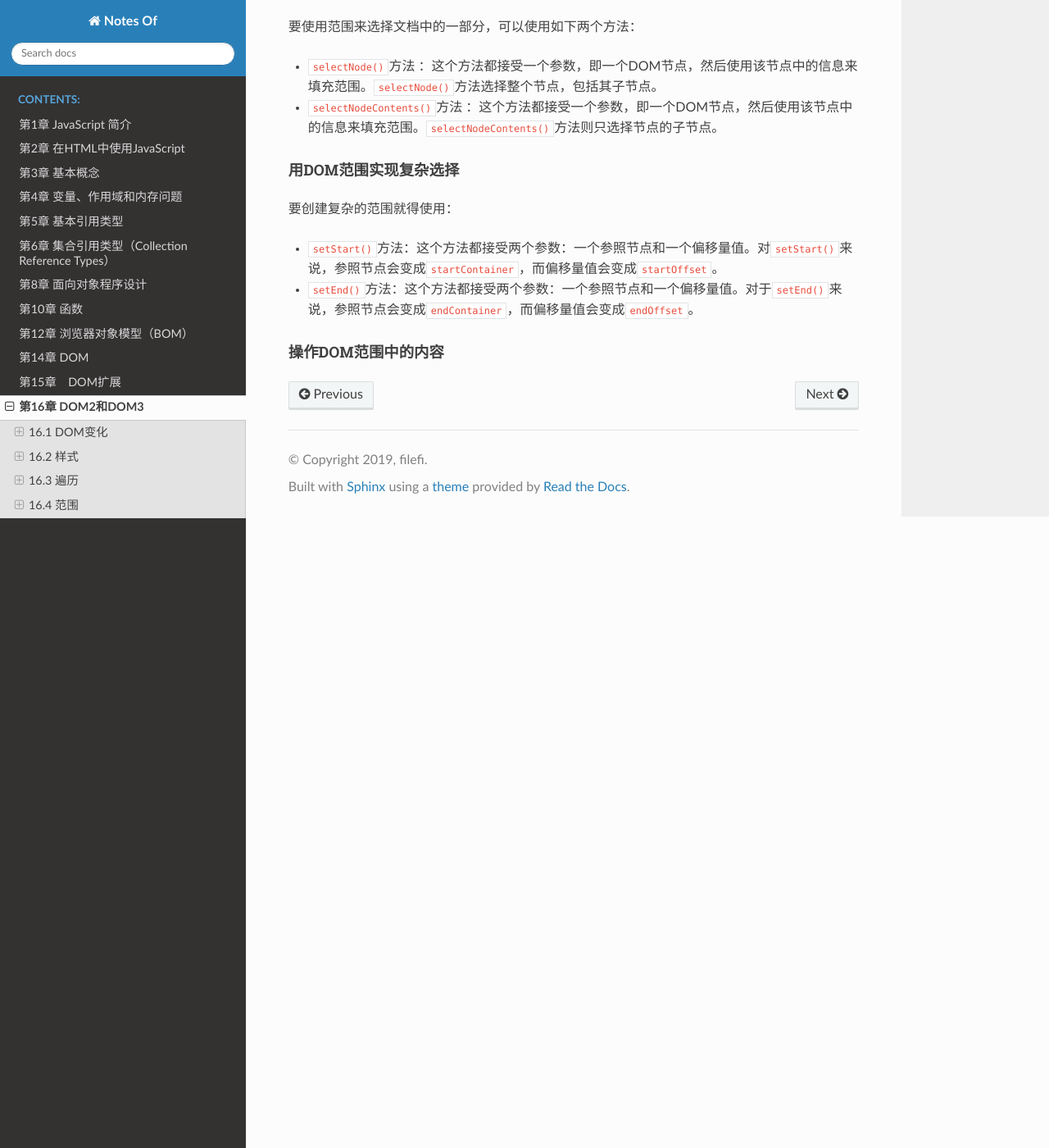
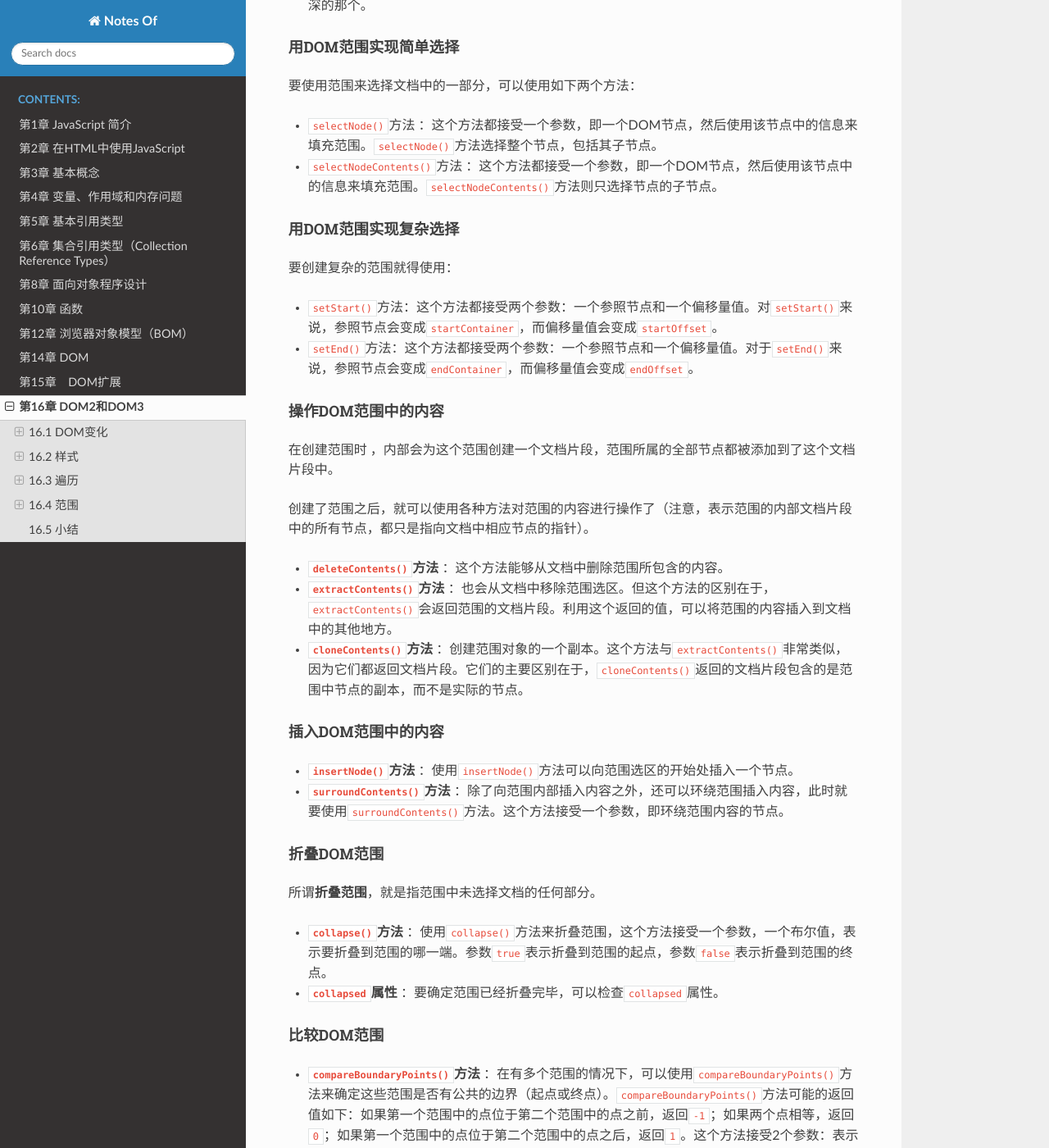
Before and after one commit to filefi/NotesOfProfessional-JavaScript-for-Web-Developers, a Sphinx documentation site: the page built from source/Chapter16-DOM_Levels_2_and_3.md, in a window 1280 px wide and 1400 px high, scrolled down 13179 px. Shown: the whole window at 82% size. Built offline with Sphinx 7.4.7 and the Read the Docs theme 2.0.0, drawn with Linux system fonts in a browser that asks for light colours; some of the changed text lies outside the part shown.

Commit message:
chapter 16 finished

````diff
--- a/source/Chapter16-DOM_Levels_2_and_3.md
+++ b/source/Chapter16-DOM_Levels_2_and_3.md
@@ -15,6 +15,8 @@ DOM1级主要定义的是HTML和XML文档的底层结构。DOM2和DOM3级则在
 ## 16.1 DOM变化
 
 ### 16.1.1 针对XML命名空间的变化
+
+**DOM2级核心”为不同的DOM类型引入了一些与XML命名空间有关的方法。这些变化只在使用XML或XHTML文档时才有用；对于HTML文档没有实际意义。**
 
 有了XML命名空间，不同XML文档的元素就可以混合在一起，共同构成格式良好的文档，而不必担心发生命名冲突。从技术上说，HTML不支持XML命名空间，但XHTML支持XML命名空间。
 
@@ -427,3 +429,72 @@ let range = document.createRange();
 - `setEnd()`方法：这个方法都接受两个参数：一个参照节点和一个偏移量值。对于`setEnd()`来说，参照节点会变成`endContainer`，而偏移量值会变成`endOffset`。
 
 #### 操作DOM范围中的内容
+
+在创建范围时 ，内部会为这个范围创建一个文档片段，范围所属的全部节点都被添加到了这个文档片段中。
+
+创建了范围之后，就可以使用各种方法对范围的内容进行操作了（注意，表示范围的内部文档片段中的所有节点，都只是指向文档中相应节点的指针）。
+
+- **`deleteContents()`方法** ：这个方法能够从文档中删除范围所包含的内容。
+- **`extractContents()`方法** ：也会从文档中移除范围选区。但这个方法的区别在于，`extractContents()`会返回范围的文档片段。利用这个返回的值，可以将范围的内容插入到文档中的其他地方。
+- **`cloneContents()`方法** ：创建范围对象的一个副本。这个方法与`extractContents()`非常类似，因为它们都返回文档片段。它们的主要区别在于，`cloneContents()`返回的文档片段包含的是范围中节点的副本，而不是实际的节点。
+
+#### 插入DOM范围中的内容
+
+- **`insertNode()`方法** ：使用`insertNode()`方法可以向范围选区的开始处插入一个节点。
+- **`surroundContents()`方法** ：除了向范围内部插入内容之外，还可以环绕范围插入内容，此时就要使用`surroundContents()`方法。这个方法接受一个参数，即环绕范围内容的节点。
+
+#### 折叠DOM范围
+
+所谓**折叠范围**，就是指范围中未选择文档的任何部分。
+
+- **`collapse()`方法** ：使用`collapse()`方法来折叠范围，这个方法接受一个参数，一个布尔值，表示要折叠到范围的哪一端。参数`true`表示折叠到范围的起点，参数`false`表示折叠到范围的终点。
+- **`collapsed`属性** ：要确定范围已经折叠完毕，可以检查`collapsed`属性。
+
+#### 比较DOM范围
+
+- **`compareBoundaryPoints()`方法** ：在有多个范围的情况下，可以使用`compareBoundaryPoints()`方法来确定这些范围是否有公共的边界（起点或终点）。`compareBoundaryPoints()`方法可能的返回值如下：如果第一个范围中的点位于第二个范围中的点之前，返回`-1`；如果两个点相等，返回`0`；如果第一个范围中的点位于第二个范围中的点之后，返回`1`。这个方法接受2个参数：表示比较方式的常量值和要比较的范围。表示比较方式的常量值如下所示。
+  - `Range.START_TO_START(0)`：比较第一个范围和第二个范围的起点；
+  - `Range.START_TO_END(1)`：比较第一个范围的起点和第二个范围的终点；
+  - `Range.END_TO_END(2)`：比较第一个范围和第二个范围的终点；
+  - `Range.END_TO_START(3)`：比较第一个范围的终点和第一个范围的起点。
+
+#### 克隆DOM范围
+
+- **`cloneRange()`方法** ：可以使用`cloneRange()`方法复制范围。这个方法会创建调用它的范围的一个副本。
+
+```js
+let newRange = range.cloneRange();
+```
+
+新创建的范围与原来的范围包含相同的属性，而修改它的端点不会影响原来的范围。
+
+#### 清理DOM范围
+
+- **`detach()`方法** ：在使用完范围之后，最好是调用`detach()`方法，以便从创建范围的文档中分离出该范围。调用`detach()`之后，就可以放心地解除对范围的引用，从而让垃圾回收机制回收其内存了。来看下面的例子。
+
+```js
+range.detach();        //从文档中分离
+range = null;          //解除引用
+```
+
+在使用范围的最后再执行这两个步骤是我们推荐的方式。一旦分离范围，就不能再恢复使用了。
+
+## 16.5 小结
+
+DOM2级规范定义了一些模块，用于增强DOM1级。**“DOM2级核心”为不同的DOM类型引入了一些与XML命名空间有关的方法。这些变化只在使用XML或XHTML文档时才有用；对于HTML文档没有实际意义。**除了与XML命名空间有关的方法外，“DOM2级核心”还定义了以编程方式创建`Document`实例的方法，也支持了创建`DocumentType`对象。
+
+**“DOM2级样式”**模块主要针对操作元素的样式信息而开发，其特性简要总结如下。
+
+- 每个元素都有一个关联的`style`对象，可以用来确定和修改行内的样式。
+- 要确定某个元素的计算样式（包括应用给它的所有CSS规则），可以使用`getComputedStyle()`方法。
+- IE不支持`getComputedStyle()`方法，但为所有元素都提供了能够返回相同信息currentStyle属性。
+- 可以通过`document.styleSheets`集合访问样式表。
+- 除IE之外的所有浏览器都支持针对样式表的这个接口，IE也为几乎所有相应的DOM功能提供了自己的一套属性和方法。
+
+**“DOM2级遍历和范围”**模块提供了与DOM结构交互的不同方式，简要总结如下。
+
+- 遍历即使用`NodeIterator`或`TreeWalker`对DOM执行深度优先的遍历。
+- `NodeIterator`是一个简单的接口，只允许以一个节点的步幅前后移动。而`TreeWalker`在提供相同功能的同时，还支持在DOM结构的各个方向上移动，包括父节点、同辈节点和子节点等方向。
+- 范围是选择DOM结构中特定部分，然后再执行相应操作的一种手段。
+- 使用范围选区可以在删除文档中某些部分的同时，保持文档结构的格式良好，或者复制文档中的相应部分。
+- IE8及更早版本不支持“DOM2级遍历和范围”模块，但它提供了一个专有的文本范围对象，可以用来完成简单的基于文本的范围操作。IE9完全支持DOM遍历。
````
